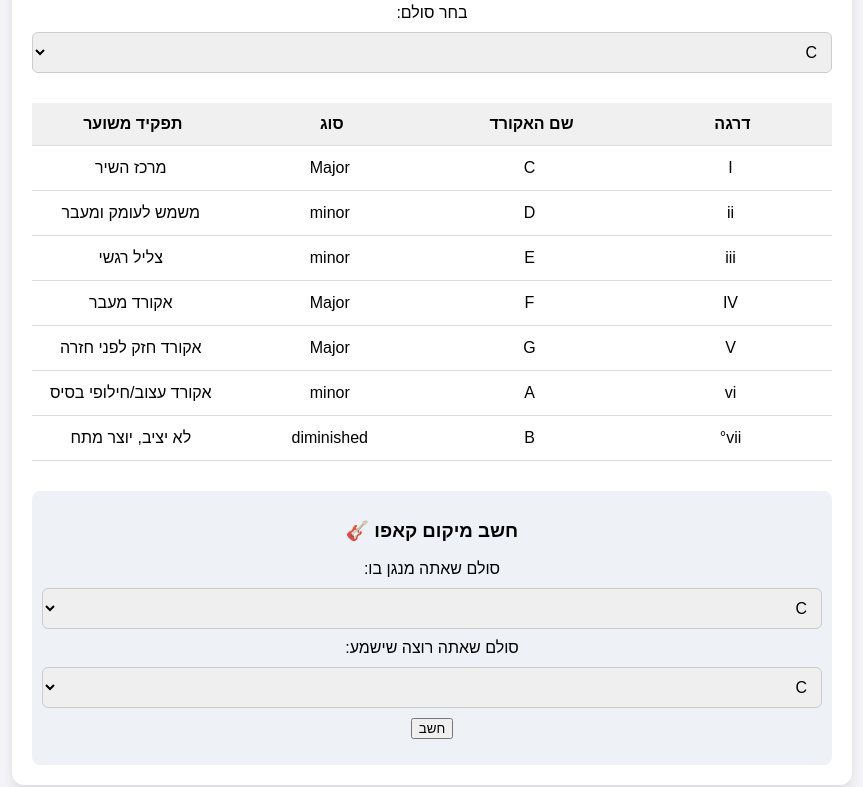
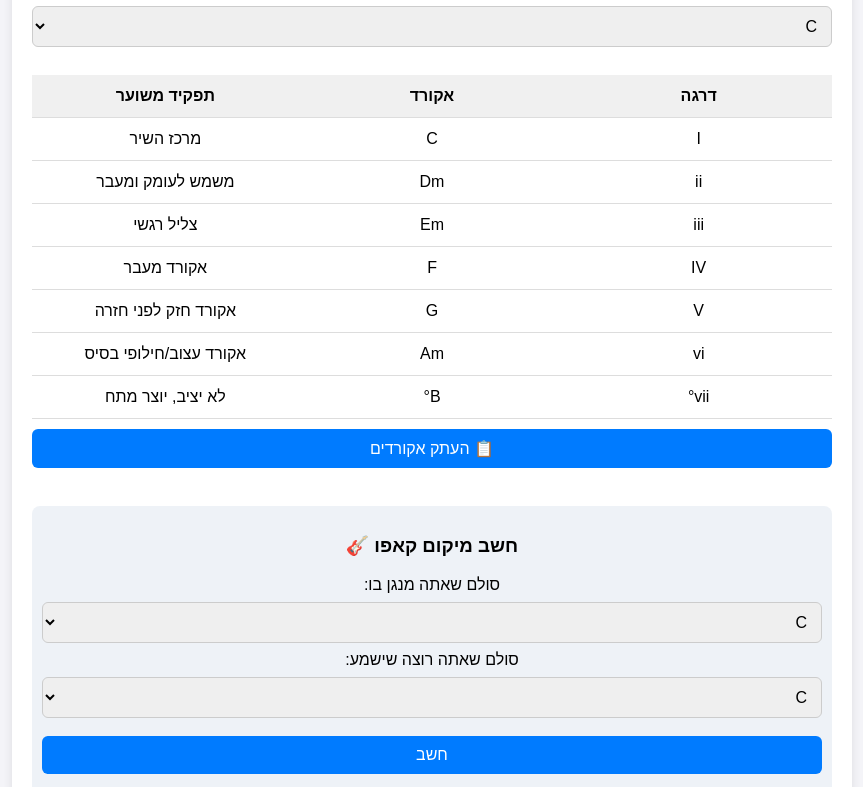
Before and after one commit to nghhikjhuyiyuihg/chord-generator, a plain HTML site: page גיטרה.html in a window 1280 px wide. Shown: the part 124-911 px from the top of the page, without its empty margins (208-1071 px from the left). Drawn offline with Linux system fonts and the light colour scheme.

Commit message:
index.html

```diff
--- a/גיטרה.html
+++ b/גיטרה.html
@@ -2,6 +2,7 @@
 <html lang="he">
 <head>
   <meta charset="UTF-8" />
+  <meta name="viewport" content="width=device-width, initial-scale=1" />
   <title>מחולל אקורדים לפי סולם</title>
   <style>
     body {
@@ -10,10 +11,9 @@
       direction: rtl;
       text-align: center;
       padding: 20px;
+      margin: 0;
     }
-    h1 {
-      color: #333;
-    }
+
     .container {
       max-width: 800px;
       margin: auto;
@@ -22,83 +22,111 @@
       border-radius: 12px;
       box-shadow: 0 4px 10px rgba(0,0,0,0.1);
     }
+
+    h1 {
+      font-size: 24px;
+      margin-bottom: 20px;
+    }
+
+    label, select, input[type="text"], button {
+      font-size: 16px;
+      width: 100%;
+      margin: 8px 0;
+    }
+
     select, input[type="text"] {
       padding: 10px;
-      width: 100%;
-      margin: 10px 0;
       border: 1px solid #ccc;
       border-radius: 6px;
-      font-size: 16px;
+      box-sizing: border-box;
     }
+
+    button {
+      padding: 10px 20px;
+      background: #007BFF;
+      color: white;
+      border: none;
+      border-radius: 6px;
+      cursor: pointer;
+      transition: background 0.3s ease;
+      margin-top: 10px;
+    }
+
+    button:hover {
+      background: #0056b3;
+    }
+
+    .table-wrapper {
+      overflow-x: auto;
+      -webkit-overflow-scrolling: touch;
+      margin-top: 20px;
+    }
+
     table {
       width: 100%;
       border-collapse: collapse;
-      margin-top: 20px;
+      font-size: 16px;
+      min-width: 600px;
     }
+
     th, td {
       padding: 12px;
       border-bottom: 1px solid #ddd;
+      white-space: nowrap;
+      text-align: center;
     }
+
     th {
       background: #f0f0f0;
+      font-weight: bold;
     }
+
     td input {
       width: 100%;
       border: none;
       background: none;
       text-align: center;
       font-size: 16px;
+      padding: 0;
     }
+
     .capo-box {
       margin-top: 30px;
       background: #eef2f7;
       padding: 10px;
       border-radius: 8px;
     }
+
+    #copyMessage {
+      margin-top: 5px;
+      color: green;
+      font-weight: bold;
+    }
   </style>
 </head>
 <body>
   <div class="container">
     <h1>מחולל אקורדים לפי סולם</h1>
+
     <label for="scaleSelect">בחר סולם:</label>
-  <select id="scaleSelect" onchange="updateTable()">
-    <option value="C">C</option>
-    <option value="G">G</option>
-    <option value="D">D</option>
-    <option value="A">A</option>
-    <option value="E">E</option>
-    <option value="F">F</option>
-    <option value="Bb">Bb</option>
-    <option value="Eb">Eb</option>
-    <option value="Ab">Ab</option>
-    <option value="Db">Db</option>
-    <option value="Gb">Gb</option>
-    <option value="B">B</option>
-    <option value="F#">F#</option>
-    <option value="C#">C#</option>
-    <option value="Am">Am</option>
-    <option value="Em">Em</option>
-    <option value="Dm">Dm</option>
-    <option value="Gm">Gm</option>
-    <option value="Cm">Cm</option>
-    <option value="Fm">Fm</option>
-    <option value="Bbm">Bbm</option>
-    <option value="Ebm">Ebm</option>
-    <option value="Abm">Abm</option>
-    <option value="Dbm">Dbm</option>
-  </select>
+    <select id="scaleSelect" onchange="updateTable()"></select>
 
+    <div class="table-wrapper">
       <table>
         <thead>
           <tr>
             <th>דרגה</th>
-        <th>שם האקורד</th>
-        <th>סוג</th>
+            <th>אקורד</th>
             <th>תפקיד משוער</th>
           </tr>
         </thead>
         <tbody id="chordTable"></tbody>
       </table>
+    </div>
+
+    <!-- כפתור העתקה -->
+    <button onclick="copyChords()">📋 העתק אקורדים</button>
+    <p id="copyMessage"></p>
 
     <div class="capo-box">
       <h3>חשב מיקום קאפו 🎸</h3>
@@ -135,21 +163,13 @@ const minorPattern = [
     ];
 
     const enharmonicMap = {
-  "Bb": "A#",
-  "Eb": "D#",
-  "Ab": "G#",
-  "Db": "C#",
-  "Gb": "F#",
-  "Bbm": "A#m",
-  "Ebm": "D#m",
-  "Abm": "G#m",
-  "Dbm": "C#m",
-  "Gbm": "F#m"
+      "Bb": "A#", "Eb": "D#", "Ab": "G#", "Db": "C#", "Gb": "F#",
+      "Bbm": "A#m", "Ebm": "D#m", "Abm": "G#m", "Dbm": "C#m", "Gbm": "F#m"
     };
 
     const allScales = [
       "C","G","D","A","E","F","Bb","Eb","Ab","Db","Gb","B","F#","C#",
-  "Am","Em","Dm","Gm","Cm","Fm","Bbm","Ebm","Abm","Dbm"
+      "Bm","Am","Em","Dm","Gm","Cm","Fm","Bbm","Ebm","Abm","Dbm"
     ];
 
     const scales = {};
@@ -159,8 +179,10 @@ function generateScale(baseNote) {
       if (!chromatic.includes(baseNote.replace('m',''))) {
         note = enharmonicMap[baseNote];
       }
-  if (!note) return;
-
+      if (!note) {
+        console.log(`generateScale: לא נמצא תו תקין עבור ${baseNote}`);
+        return;
+      }
       const isMinor = baseNote.endsWith('m');
       const steps = isMinor ? [2,1,2,2,1,2,2] : [2,2,1,2,2,2,1];
       let index = chromatic.indexOf(note.replace('m',''));
@@ -171,31 +193,77 @@ function generateScale(baseNote) {
       }
       const pattern = isMinor ? minorPattern : majorPattern;
       scales[baseNote] = pattern.map((p, i) => [p[0], notes[i], p[1], p[2]]);
+      console.log(`generateScale: יצר סולם עבור ${baseNote}`, scales[baseNote]);
     }
 
     allScales.forEach(generateScale);
 
     function updateTable() {
+      console.log("updateTable: קורא לעדכון הטבלה");
       const scale = document.getElementById("scaleSelect").value;
       const tableBody = document.getElementById("chordTable");
       tableBody.innerHTML = "";
       if (!scales[scale]) {
+        console.log(`updateTable: הסולם ${scale} לא קיים במערך, יוצר סולם חדש`);
         generateScale(scale);
+      }
+      if (!scales[scale]) {
+        console.warn(`updateTable: לא הצליח למצוא או ליצור סולם עבור ${scale}`);
+        return;
       }
       scales[scale].forEach(row => {
         const tr = document.createElement("tr");
-    row.forEach(cell => {
-      const td = document.createElement("td");
-      const input = document.createElement("input");
-      input.value = cell;
-      td.appendChild(input);
-      tr.appendChild(td);
-    });
+
+        const degree = document.createElement("td");
+        const input1 = document.createElement("input");
+        input1.value = row[0];
+        input1.readOnly = true;
+        degree.appendChild(input1);
+        tr.appendChild(degree);
+
+        const chord = document.createElement("td");
+        const input2 = document.createElement("input");
+        const suffix = row[2] === "minor" ? "m" : row[2] === "diminished" ? "°" : "";
+        input2.value = row[1] + suffix;
+        input2.readOnly = true;
+        chord.appendChild(input2);
+        tr.appendChild(chord);
+
+        const role = document.createElement("td");
+        const input3 = document.createElement("input");
+        input3.value = row[3];
+        input3.readOnly = true;
+        role.appendChild(input3);
+        tr.appendChild(role);
+
         tableBody.appendChild(tr);
       });
     }
 
+    function copyChords() {
+      console.log("copyChords: מנסה להעתיק את האקורדים");
+      const scale = document.getElementById("scaleSelect").value;
+      if (!scales[scale]) {
+        console.warn("copyChords: הסולם לא קיים, ביטול העתקה");
+        return;
+      }
+
+      const chords = scales[scale].map(row => {
+        const suffix = row[2] === "minor" ? "m" : row[2] === "diminished" ? "°" : "";
+        return row[1] + suffix;
+      });
+
+      const text = chords.join(" ");
+      navigator.clipboard.writeText(text).then(() => {
+        document.getElementById("copyMessage").innerText = "האקורדים הועתקו!";
+        setTimeout(() => document.getElementById("copyMessage").innerText = "", 3000);
+      }).catch(() => {
+        document.getElementById("copyMessage").innerText = "שגיאה בהעתקה.";
+      });
+    }
+
     function calculateCapo() {
+      console.log("calculateCapo: מחשב את מיקום הקאפו");
       const from = document.getElementById("fromScale").value;
       const to = document.getElementById("toScale").value;
 
@@ -203,11 +271,7 @@ function calculateCapo() {
       const toNote = to.replace('m','').toUpperCase();
 
       const enharmonicNorm = {
-    "BB": "A#",
-    "EB": "D#",
-    "AB": "G#",
-    "DB": "C#",
-    "GB": "F#"
+        "BB": "A#", "EB": "D#", "AB": "G#", "DB": "C#", "GB": "F#"
       };
 
       const fromNorm = enharmonicNorm[fromNote] || fromNote;
@@ -221,29 +285,45 @@ function calculateCapo() {
         return;
       }
 
-  const diff = (toIndex - fromIndex + 12) % 12;
-  document.getElementById("capoResult").innerText = diff === 0
+      const up = (toIndex - fromIndex + 12) % 12;
+      const down = (fromIndex - toIndex + 12) % 12;
+      const diff = up <= down ? up : -down;
+
+      const result = diff === 0
         ? "אין צורך בקאפו - אותו סולם."
-    : `כדי שנשמע כמו ${to}, שים קאפו על סריג ${diff}`;
+        : diff > 0
+          ? `כדי שנשמע כמו ${to}, שים קאפו על סריג ${diff}`
+          : `כדי שנשמע כמו ${to}, הורד ${Math.abs(diff)} סריגים (או עבור לסולם נמוך יותר)`;
+
+      document.getElementById("capoResult").innerText = result;
     }
 
     window.onload = () => {
+      const scaleSelect = document.getElementById("scaleSelect");
       const fromSelect = document.getElementById("fromScale");
       const toSelect = document.getElementById("toScale");
 
-  fromSelect.innerHTML = "";
-  toSelect.innerHTML = "";
+      allScales.forEach(scale => {
+        const opt = document.createElement("option");
+        opt.value = opt.text = scale;
+        scaleSelect.appendChild(opt);
 
-  allScales.forEach(scale => {
-    const opt1 = document.createElement("option");
-    opt1.value = opt1.text = scale;
-    fromSelect.appendChild(opt1);
-    const opt2 = document.createElement("option");
-    opt2.value = opt2.text = scale;
-    toSelect.appendChild(opt2);
+        if (!scale.endsWith('m')) {
+          const optFrom = document.createElement("option");
+          optFrom.value = optFrom.text = scale;
+          fromSelect.appendChild(optFrom);
+
+          const optTo = document.createElement("option");
+          optTo.value = optTo.text = scale;
+          toSelect.appendChild(optTo);
+        }
       });
 
+      // הגדרת ערך ברירת מחדל ל-scaleSelect
+      scaleSelect.value = allScales[0];
+
       updateTable();
+      console.log("window.onload: סיימתי לאתחל את הדף");
     };
   </script>
 </body>
```
Lines whose indentation alone changed are shown as unchanged.
